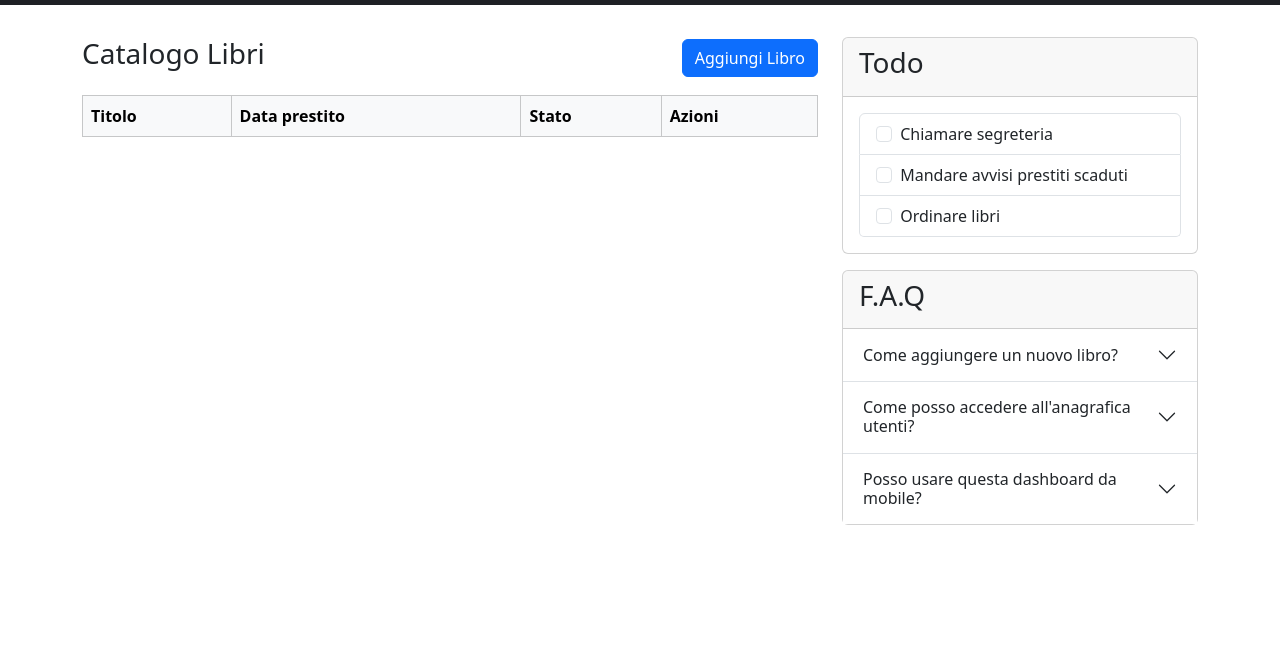
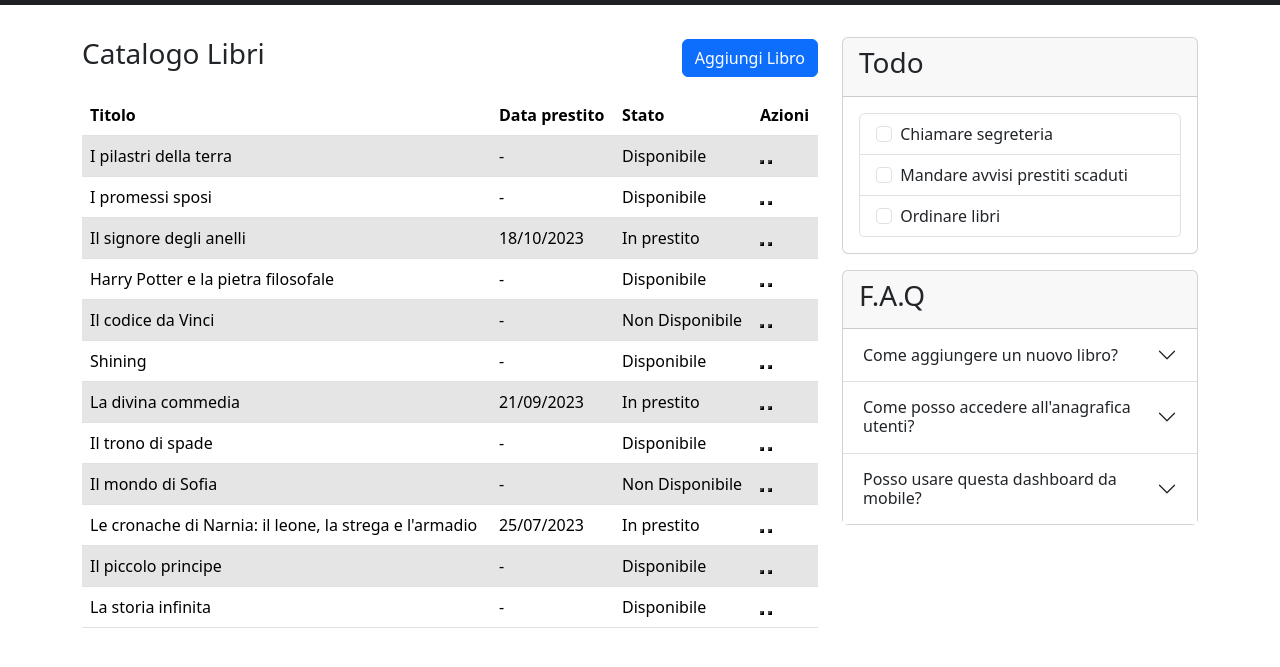
Before and after one commit to NotAlex575/html-css-bootstrap-dashboard, a plain HTML site: page index.html in a window 1280 px wide. Shown: the part 71-738 px from the top of the page. Drawn offline with nearby package versions, Linux system fonts and the light colour scheme.

Commit message:
aggiunti contenuti tabella

```diff
--- a/index.html
+++ b/index.html
@@ -53,8 +53,8 @@
                             <button class="btn btn-primary">Aggiungi Libro</button>
                         </div>
                         <!--table-->
-                        <table class="table table-bordered">
-                            <thead class="table-light">
+                        <table class="table">
+                            <thead>
                                 <tr>
                                     <th>Titolo</th>
                                     <th>Data prestito</th>
@@ -62,6 +62,116 @@
                                     <th>Azioni</th>
                                 </tr>
                             </thead>
+                            <tbody>
+                                <tr class="table-active">
+                                    <td>I pilastri della terra</td>
+                                    <td>-</td>
+                                    <td><span>Disponibile</span></td>
+                                    <td>
+                                        <button></button>
+                                        <button></button>
+                                    </td>
+                                </tr>
+                                <tr>
+                                    <td>I promessi sposi</td>
+                                    <td>-</td>
+                                    <td><span>Disponibile</span></td>
+                                    <td>
+                                        <button></button>
+                                        <button></button>
+                                    </td>
+                                </tr>
+                                <tr class="table-active">
+                                    <td>Il signore degli anelli</td>
+                                    <td>18/10/2023</td>
+                                    <td><span>In prestito</span></td>
+                                    <td>
+                                        <button></button>
+                                        <button></button>
+                                    </td>
+                                </tr>
+                                <tr>
+                                    <td>Harry Potter e la pietra filosofale</td>
+                                    <td>-</td>
+                                    <td><span>Disponibile</span></td>
+                                    <td>
+                                        <button></button>
+                                        <button></button>
+                                    </td>
+                                </tr>
+                                <tr class="table-active">
+                                    <td>Il codice da Vinci</td>
+                                    <td>-</td>
+                                    <td><span>Non Disponibile</span></td>
+                                    <td>
+                                        <button></button>
+                                        <button></button>
+                                    </td>
+                                </tr>
+                                <tr>
+                                    <td>Shining</td>
+                                    <td>-</td>
+                                    <td><span>Disponibile</span></td>
+                                    <td>
+                                        <button></button>
+                                        <button></button>
+                                    </td>
+                                </tr>
+                                <tr class="table-active">
+                                    <td>La divina commedia</td>
+                                    <td>21/09/2023</td>
+                                    <td><span>In prestito</span></td>
+                                    <td>
+                                        <button></button>
+                                        <button></button>
+                                    </td>
+                                </tr>
+                                <tr>
+                                    <td>Il trono di spade</td>
+                                    <td>-</td>
+                                    <td><span>Disponibile</span></td>
+                                    <td>
+                                        <button></button>
+                                        <button></button>
+                                    </td>
+                                </tr>
+                                <tr class="table-active">
+                                    <td>Il mondo di Sofia</td>
+                                    <td>-</td>
+                                    <td><span>Non Disponibile</span></td>
+                                    <td>
+                                        <button></button>
+                                        <button></button>
+                                    </td>
+                                </tr>
+                                <tr>
+                                    <td>Le cronache di Narnia: il leone, la strega e l'armadio</td>
+                                    <td>25/07/2023</td>
+                                    <td><span>In prestito</span></td>
+                                    <td>
+                                        <button></button>
+                                        <button></button>
+                                    </td>
+                                </tr>
+                                <tr class="table-active">
+                                    <td>Il piccolo principe</td>
+                                    <td>-</td>
+                                    <td><span>Disponibile</span></td>
+                                    <td>
+                                        <button></button>
+                                        <button></button>
+                                    </td>
+                                </tr>
+                                <tr>
+                                    <td>La storia infinita</td>
+                                    <td>-</td>
+                                    <td><span>Disponibile</span></td>
+                                    <td>
+                                        <button></button>
+                                        <button></button>
+                                    </td>
+                                </tr>
+                            </tbody>
                         </table>
                     </div>
                     <!--TODO E F.A.Q-->
```
